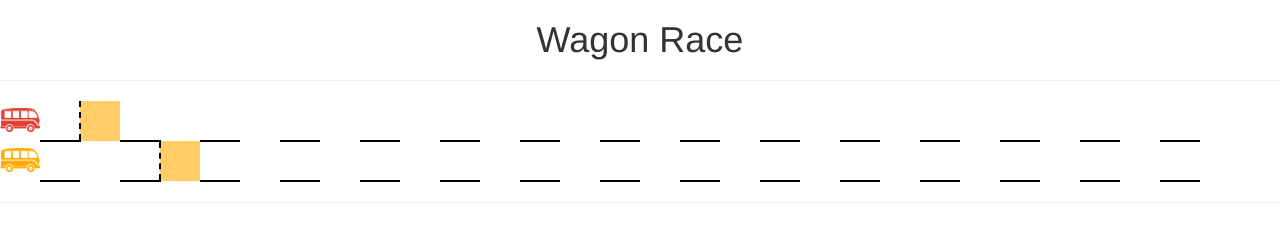
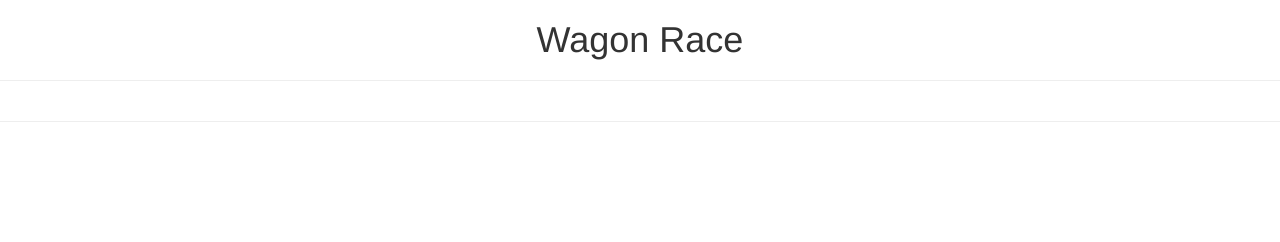
Before and after one commit to rbellec/LeWagon-race, a plain HTML site: page index.html in a window 1280 px wide. Drawn offline with Linux system fonts and the light colour scheme.

Commit message:
WIP : start generating map in javascript.

```diff
--- a/index.html
+++ b/index.html
@@ -24,77 +24,12 @@
       <hr>
 
       <table class="racer_table">
-        <tbody id="player_1" class="track">
-          <tr id="player1_race">
-            <td class="active"></td>
-            <td></td>
-            <td></td>
-            <td></td>
-            <td></td>
-            <td></td>
-            <td></td>
-            <td></td>
-            <td></td>
-            <td></td>
-            <td></td>
-            <td></td>
-            <td></td>
-            <td></td>
-            <td></td>
-            <td></td>
-            <td></td>
-            <td></td>
-            <td></td>
-            <td></td>
-            <td></td>
-            <td></td>
-            <td></td>
-            <td></td>
-            <td></td>
-            <td></td>
-            <td></td>
-            <td></td>
-            <td></td>
-            <td></td>
-            <td></td>
-          </tr>
+        <tbody id="player1_race" class="track">
+          <tr></tr>
         </tbody>
 
-        <tbody id="player_1" class="track">
-
-          <tr id="player2_race">
-            <td class="active"></td>
-            <td></td>
-            <td></td>
-            <td></td>
-            <td></td>
-            <td></td>
-            <td></td>
-            <td></td>
-            <td></td>
-            <td></td>
-            <td></td>
-            <td></td>
-            <td></td>
-            <td></td>
-            <td></td>
-            <td></td>
-            <td></td>
-            <td></td>
-            <td></td>
-            <td></td>
-            <td></td>
-            <td></td>
-            <td></td>
-            <td></td>
-            <td></td>
-            <td></td>
-            <td></td>
-            <td></td>
-            <td></td>
-            <td></td>
-            <td></td>
-          </tr>
+        <tbody id="player2_race" class="track">
+          <tr></tr>
         </tbody>
       </table>
 
```
